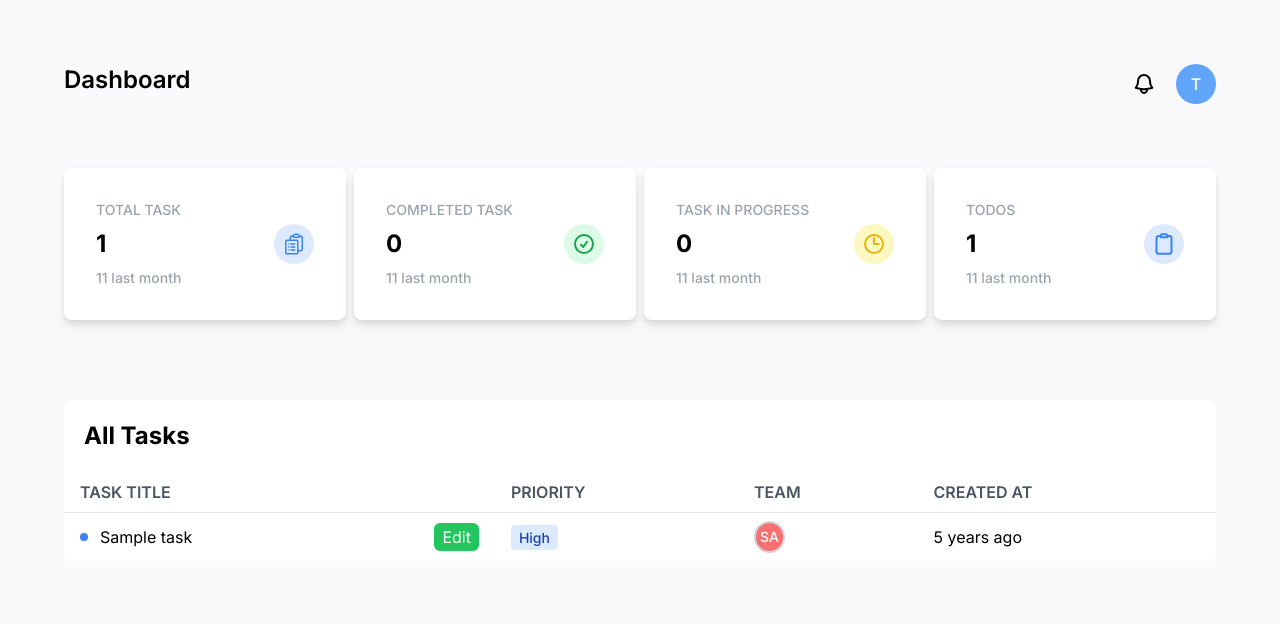
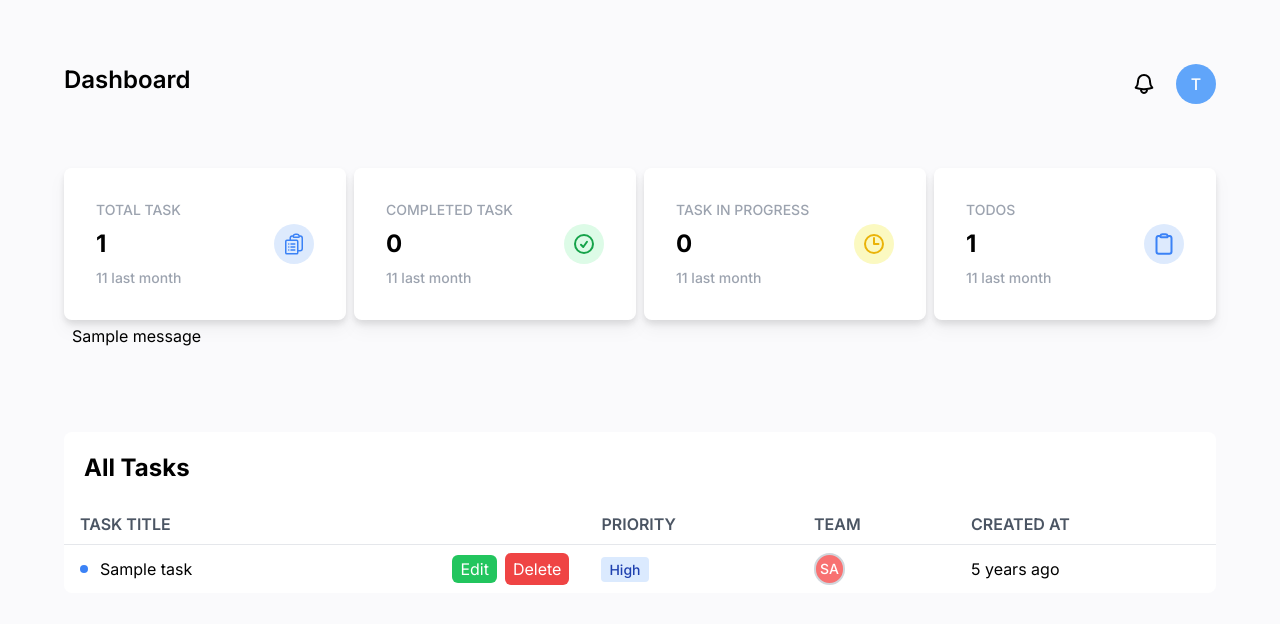
Before and after one commit to tohahpro/Django_M_1, a Django app: page /tasks/manager-dashboard/ in a window 1280 px wide. Shown: the top 624 px of the page. Run offline with Django 5.2, Linux system fonts and the light colour scheme; tables that the repository leaves empty hold one stand-in row (values such as "Sample post"); one stand-in notice (Sample message) is shown.

Commit message:
Delete Query on Database

```diff
--- a/tasks/Templates/dashboard/dashboard.html
+++ b/tasks/Templates/dashboard/dashboard.html
@@ -124,6 +124,13 @@
 
 
         </section>
+        <div>
+            {% if messages %}
+                {% for message in messages %}
+                    <p class="px-2 py-1 {% if message.tag == 'success' %}text-green-500{% endif %}">{{message}}</p>
+                {% endfor %}
+            {% endif %}
+        </div>
         {% block tasks %}{% endblock tasks %}
     </div>
 
--- a/tasks/Templates/dashboard/manager_dashboard.html
+++ b/tasks/Templates/dashboard/manager_dashboard.html
@@ -33,8 +33,17 @@
                     <span class="w-2 h-2 rounded-full bg-blue-500"></span>
                     <span class="">{{task.title}}</span>
                   </div>
+                <div class="flex items-center gap-2">
                   <div>
                     <a href="{% url "update-task" task.id %}" class="px-2 py-1 rounded-md bg-green-500 text-white">Edit</a>
+                  </div>
+                  <div>
+                    <form action="{% url "delete-task" task.id %}" method="POST">
+                      {% csrf_token %}
+                      <button type="submit" class="px-2 py-1 rounded-md bg-red-500 text-white">Delete</button>
+                    </form>
+                  </div>
+
                 </div>
                 </div>
                 </td>
--- a/tasks/urls.py
+++ b/tasks/urls.py
@@ -1,5 +1,5 @@
 from django.urls import path
-from tasks.views import user_dashboard, manager_dashboard, test, create_task, view_task,update_task
+from tasks.views import user_dashboard, manager_dashboard, test, create_task, view_task,update_task, delete_task
 
 urlpatterns = [
     path('user-dashboard/', user_dashboard),
@@ -7,5 +7,6 @@ urlpatterns = [
     path('test/', test),
     path('create-task/', create_task, name='create-task'),
     path('view-task/', view_task),
-    path('update-task/<int:id>/', update_task, name='update-task')
+    path('update-task/<int:id>/', update_task, name='update-task'),
+    path('delete-task/<int:id>/', delete_task, name='delete-task')
 ]
--- a/tasks/views.py
+++ b/tasks/views.py
@@ -91,6 +91,16 @@ def update_task(request,id):
     return render(request, "task_form.html", context)
 
 
+def delete_task(request,id):
+    if request.method == 'POST':
+        task = Task.objects.get(id=id)
+        task.delete()
+        messages.success(request, 'Task Deleted Successfully')
+        return redirect('manager-dashboard')
+    else:
+        messages.error(request, 'Something went wrong')
+    return redirect('manager-dashboard')
+
 
 
 
```
Lines whose indentation alone changed are shown as unchanged.
